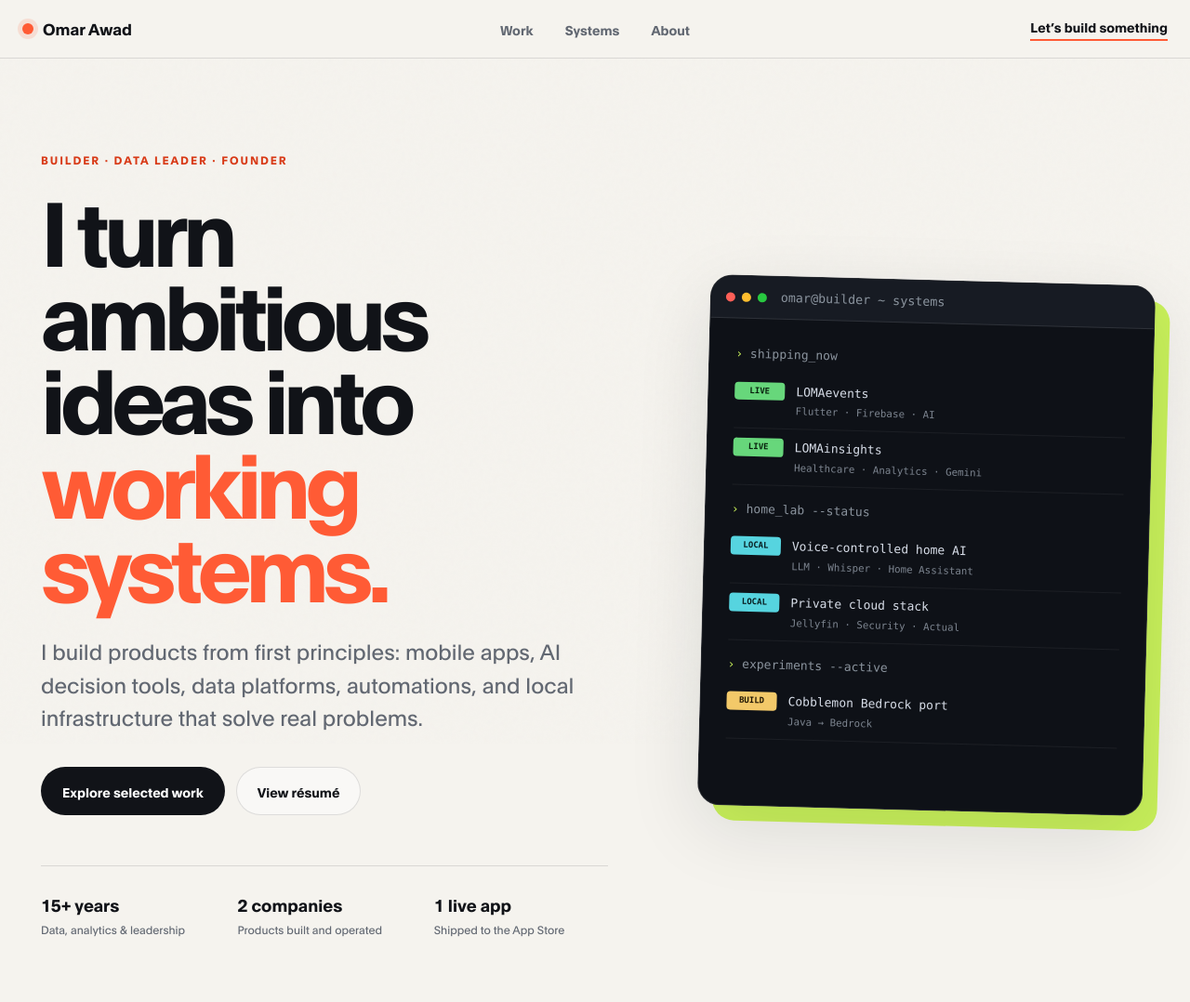
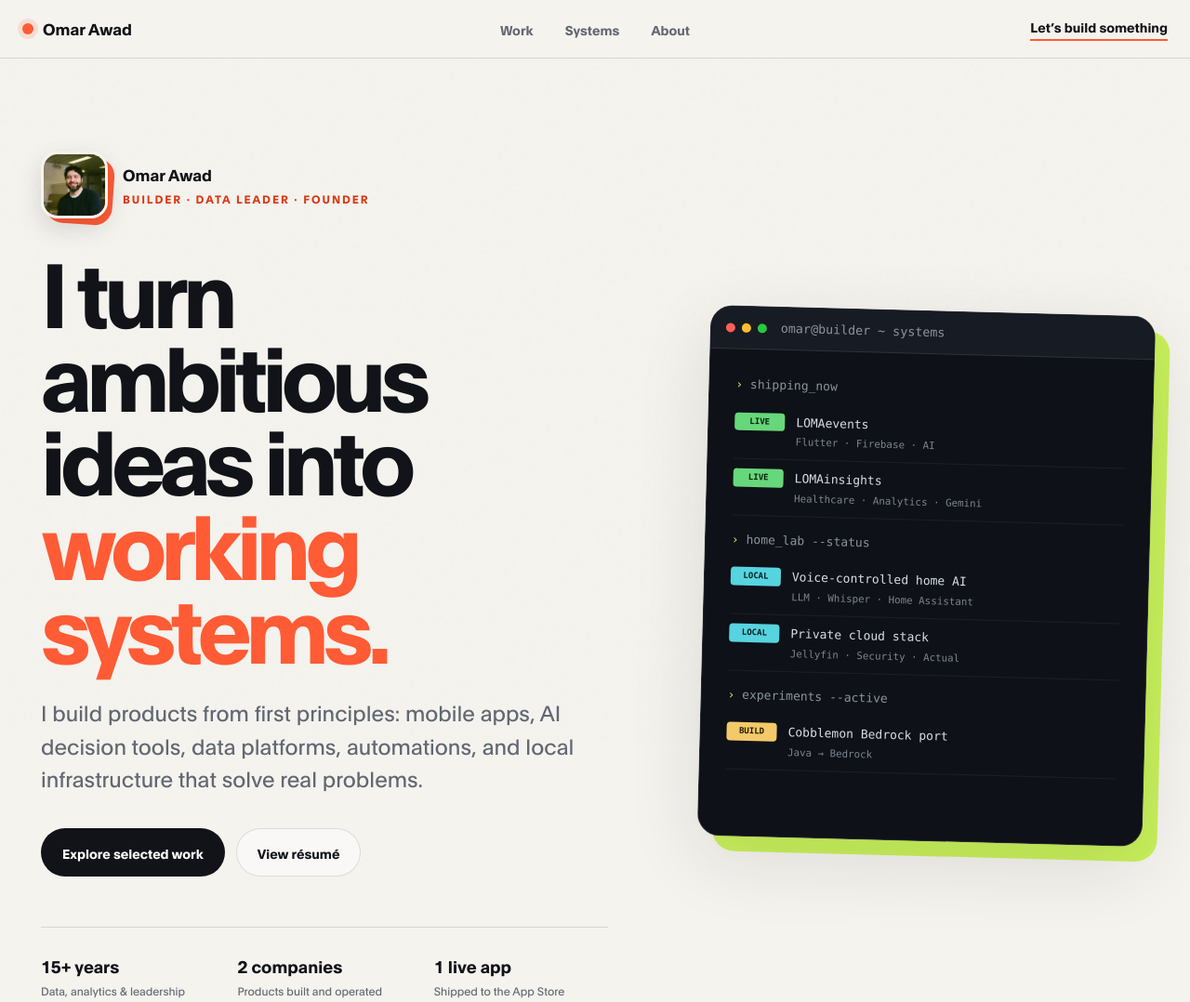
Before and after one commit to awadom/awadomar.com, a website: page index.html in a window 1280 px wide. Shown: the top 1078 px of the page at 93% size. Drawn offline with Linux system fonts and the light colour scheme.

Commit message:
Add portrait to portfolio hero
Co-authored-by: Copilot <223556219+Copilot@users.noreply.github.com>

```diff
--- a/css/omar-portfolio-style.css
+++ b/css/omar-portfolio-style.css
@@ -144,6 +144,50 @@ img {
   min-height: calc(100vh - 73px);
   margin: 0 auto;
   padding: 100px 24px 80px;
+}
+
+.hero-identity {
+  display: flex;
+  gap: 16px;
+  align-items: center;
+  margin-bottom: 30px;
+}
+
+.hero-identity strong {
+  display: block;
+  margin-bottom: 4px;
+  font-size: 17px;
+}
+
+.hero-identity .eyebrow {
+  margin-bottom: 0;
+}
+
+.hero-portrait {
+  position: relative;
+  width: 72px;
+  height: 72px;
+  flex: 0 0 72px;
+}
+
+.hero-portrait::after {
+  position: absolute;
+  inset: 6px -6px -6px 6px;
+  z-index: -1;
+  border-radius: 19px;
+  background: var(--accent);
+  content: "";
+  transform: rotate(4deg);
+}
+
+.hero-portrait img {
+  width: 100%;
+  height: 100%;
+  border: 3px solid var(--paper);
+  border-radius: 18px;
+  object-fit: cover;
+  object-position: center top;
+  box-shadow: 0 10px 26px rgba(20, 24, 32, 0.14);
 }
 
 .eyebrow {
--- a/index.html
+++ b/index.html
@@ -33,7 +33,15 @@
   <main id="top">
     <section class="hero">
       <div class="hero-copy">
-        <p class="eyebrow">Builder · Data leader · Founder</p>
+        <div class="hero-identity">
+          <div class="hero-portrait">
+            <img src="images/omar.png" alt="Omar Awad">
+          </div>
+          <div>
+            <strong>Omar Awad</strong>
+            <p class="eyebrow">Builder · Data leader · Founder</p>
+          </div>
+        </div>
         <h1>I turn ambitious ideas into <span>working systems.</span></h1>
         <p class="hero-lede">
           I build products from first principles: mobile apps, AI decision tools,
```
